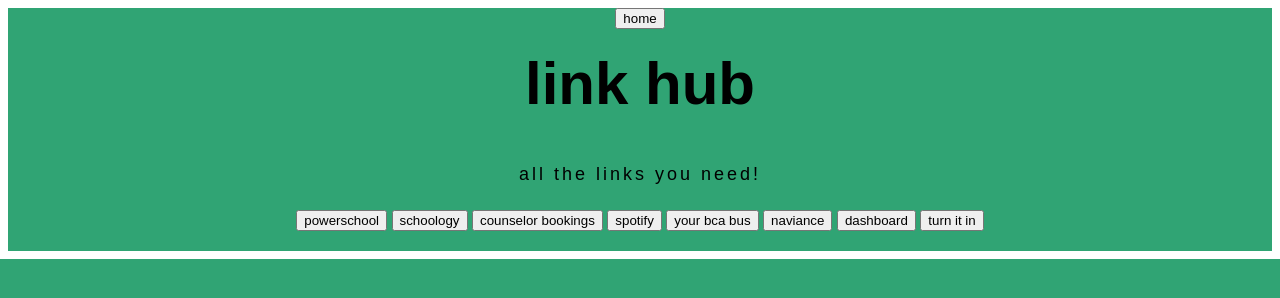
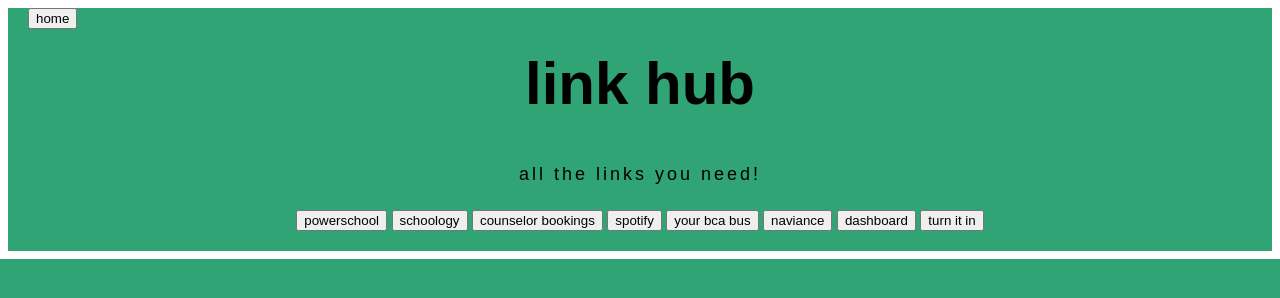
Before and after one commit to liamstrauser/stubweb, a plain HTML site: page linkhub.html in a window 1280 px wide. Drawn offline with Linux system fonts and the light colour scheme.

Commit message:
styling change

```diff
--- a/index.css
+++ b/index.css
@@ -76,7 +76,3 @@ img {
 
 
 }
-
-.home{
-    text-align: center;
-}
--- a/linkhub.css
+++ b/linkhub.css
@@ -76,7 +76,3 @@ img {
 
 
 }
-
-.home{
-    text-align: center;
-}
```
